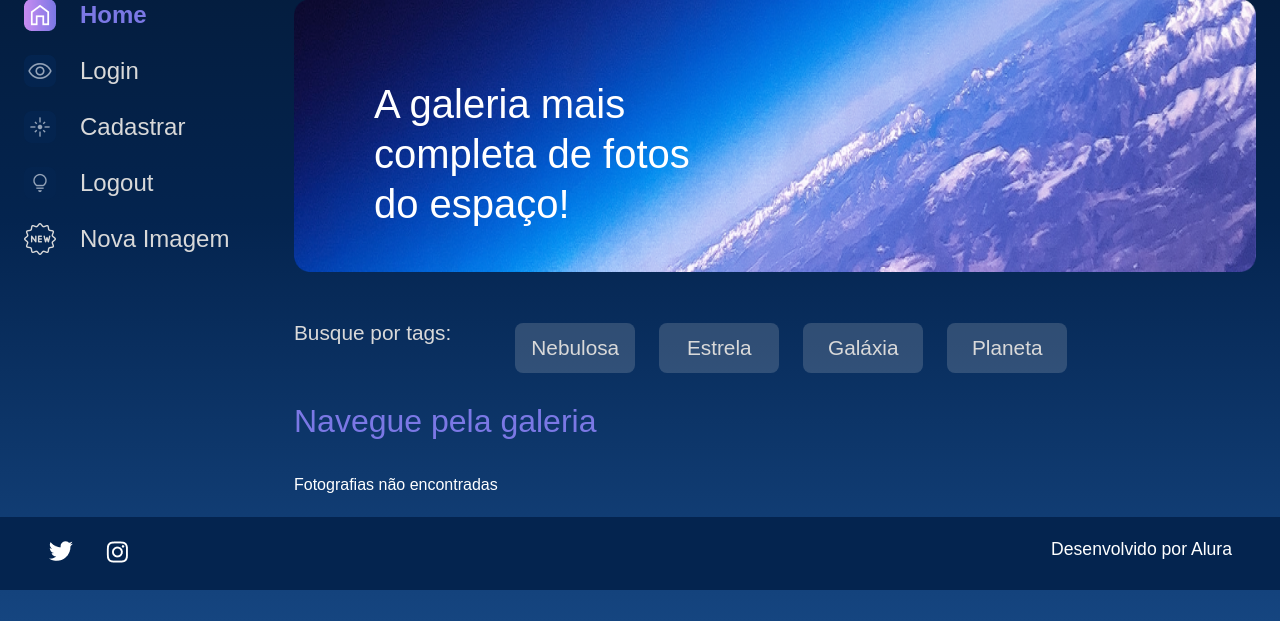
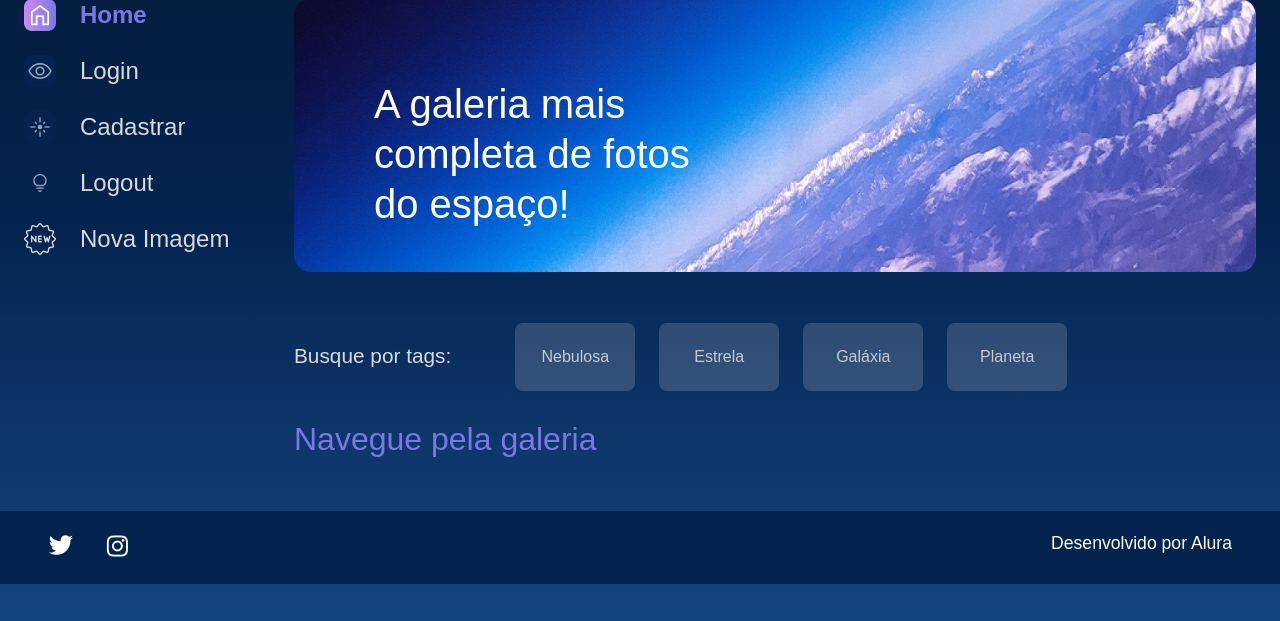
Before and after one commit to ericsonnascimento/Django_alura_space, a Django app: page /buscar in a window 1280 px wide. Shown: the part 179-800 px from the top of the page. Run offline with Django 4.2, Linux system fonts and the light colour scheme; the visitor is signed in with stand-in values (Sample User, id 1); data that the repository does not hold is empty.

Commit message:
Update - Criação da funcionalidade filtro em galeria/views.py, deletado arquivo buscar.html, criado path em galeria/urls.py de filtro, criados botões na lista de buscar por categoria

```diff
--- a/apps/galeria/urls.py
+++ b/apps/galeria/urls.py
@@ -1,5 +1,5 @@
 from django.urls import path
-from apps.galeria.views import index, imagem, buscar, nova_imagem, editar_imagem, deletar_imagem
+from apps.galeria.views import index, imagem, buscar, nova_imagem, editar_imagem, deletar_imagem, filtro
 
 urlpatterns = [
     path('', index, name='index'),
@@ -7,5 +7,6 @@ urlpatterns = [
     path('buscar', buscar, name='buscar'),
     path('nova-imagem', nova_imagem, name='nova_imagem'),
     path('editar-imagem/<int:foto_id>', editar_imagem, name='editar_imagem'),
-    path('deletar-imagem/<int:foto_id>', deletar_imagem, name='deletar_imagem')
+    path('deletar-imagem/<int:foto_id>', deletar_imagem, name='deletar_imagem'),
+    path('filtro/<str:categoria>', filtro, name='filtro')
 ]
--- a/apps/galeria/views.py
+++ b/apps/galeria/views.py
@@ -27,7 +27,7 @@ def buscar(request):
         if nome_a_buscar:
             fotografias = fotografias.filter(nome__icontains=nome_a_buscar)
 
-    return render(request, 'galeria/buscar.html', {'cards': fotografias})
+    return render(request, 'galeria/index.html', {'cards': fotografias})
 
 def nova_imagem(request):
     if not request.user.is_authenticated:
@@ -70,3 +70,8 @@ def deletar_imagem(request, foto_id):
     fotografia.delete()
     messages.success(request, 'Deleção realizada com sucesso!')
     return redirect('index')
+
+def filtro(request, categoria):
+    fotografias = Fotografia.objects.order_by('data_publicacao').filter(publicada=True, categoria=categoria)
+
+    return render(request, 'galeria/index.html', {'cards': fotografias})
--- a/templates/galeria/buscar.html
+++ /dev/null
@@ -1,55 +0,0 @@
-{% extends 'shared/base.html' %}
-{% load static %}
-{% block content %}
-            <section class="conteudo">
-                <section class="banner">
-                    <img class="banner__imagem" src="{% static '/assets/imagens/Banner(2).png' %}" alt="banner Alura Space">
-                    <h1 class="banner__titulo"> A galeria mais completa de fotos do espaço!</h1>
-                </section>
-                <section class="tags">
-                    <ul class="tags__lista">
-                    <p class="tags__titulo">Busque por tags:</p>
-                        <li class="tags__tag">Nebulosa</li>
-                        <li class="tags__tag">Estrela</li>
-                        <li class="tags__tag">Galáxia</li>
-                        <li class="tags__tag">Planeta</li>
-                    </ul>
-                </section>
-                <section class="galeria">
-                    <div class="cards">
-                        <h2 class="cards__titulo">Navegue pela galeria</h2>
-                        <ul class="cards__lista">
-                            {% if cards %}
-                            {% for fotografia in cards %}
-                            <li class="card">
-                                <a href="{% url 'imagem' fotografia.id %}">
-                                {% if fotografia.foto == '' or fotografia.foto == null %}
-                                    <img class="card__imagem" src="{% static '/assets/imagens/galeria/not-found.png'%}" alt="foto">
-                                {% else %}
-                                    <img class="card__imagem" src="{{ fotografia.foto.url }}" alt="foto">
-                                {% endif %}
-                                </a>
-                                <span class="card__tag">Estrelas</span>
-                                <div class="card__info">
-                                    <p class="card__titulo">{{ fotografia.nome }}</p>
-                                    <div class="card__texto">
-                                        <p class="card__descricao">{{ fotografia.legenda }}</p>
-                                        <span>
-                                            <img src="{% static '/assets/ícones/1x/favorite_outline.png' %}" alt="ícone de coração">
-                                        </span>
-                                    </div>
-                                </div>
-                            </li>
-                            {% endfor %}
-                            {% else %}
-                            <div class="imagem__texto">
-                                <p>Fotografias não encontradas</p>
-                            </div>
-                            {% endif %}
-                        </ul>
-                    </div>
-                </section>
-            </section>
-        </main>
-    </div>
-{% endblock %}
--- a/templates/galeria/index.html
+++ b/templates/galeria/index.html
@@ -9,10 +9,10 @@
                 <section class="tags">
                     <p class="tags__titulo">Busque por tags:</p>
                     <ul class="tags__lista">
-                        <li class="tags__tag">Nebulosa</li>
-                        <li class="tags__tag">Estrela</li>
-                        <li class="tags__tag">Galáxia</li>
-                        <li class="tags__tag">Planeta</li>
+                        <li class="tags__tag"><a href="{% url 'filtro' 'NEBULOSA' %}" class="btn" style="color: #C9C9C9;">Nebulosa</a></li>
+                        <li class="tags__tag"><a href="{% url 'filtro' 'ESTRELA' %}" class="btn" style="color: #C9C9C9;">Estrela</a></li>
+                        <li class="tags__tag"><a href="{% url 'filtro' 'GALAXIA' %}" class="btn" style="color: #C9C9C9;">Galáxia</a></li>
+                        <li class="tags__tag"><a href="{% url 'filtro' 'PLANETA' %}" class="btn" style="color: #C9C9C9;">Planeta</a></li>
                     </ul>
                 </section>
                 <section class="galeria">
```
